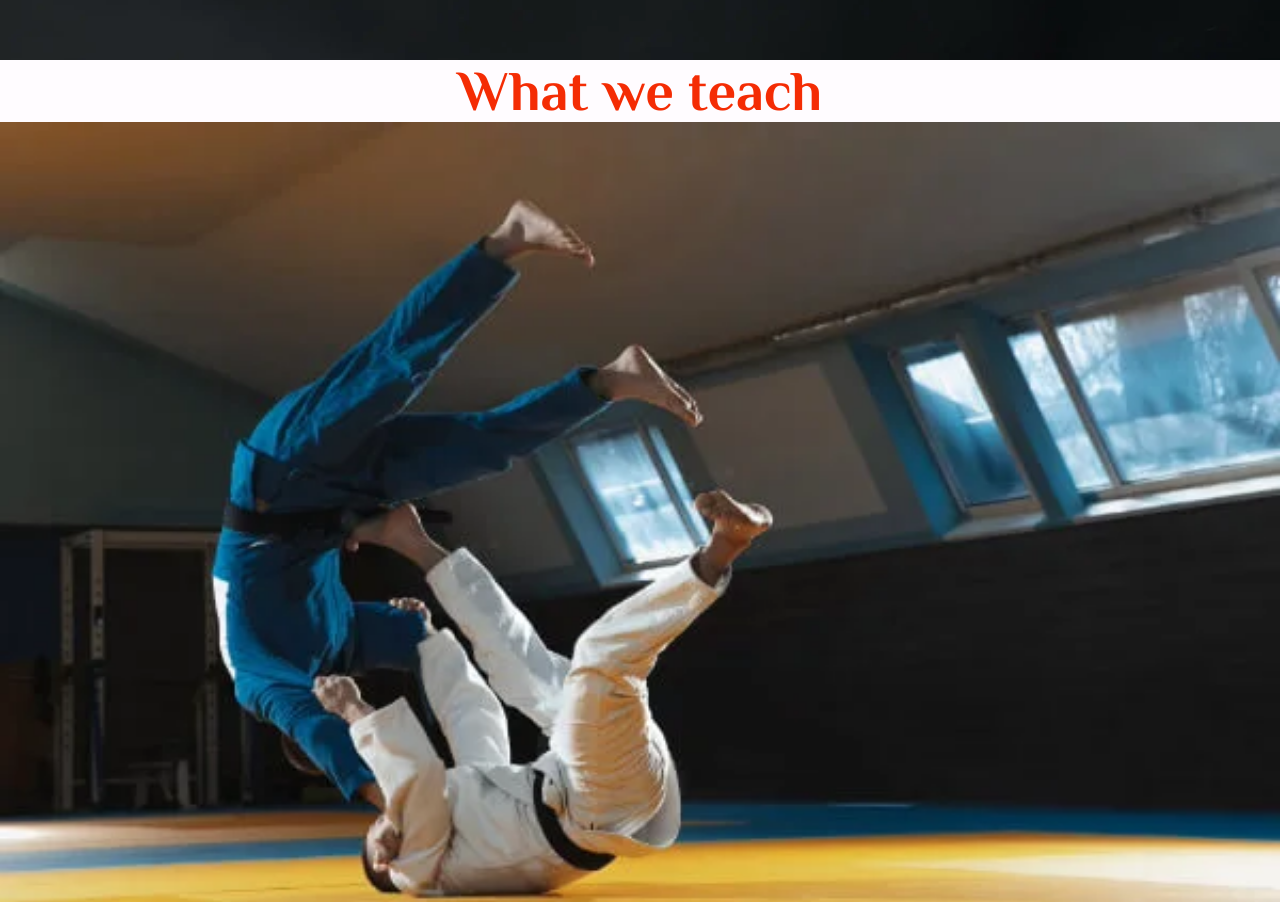
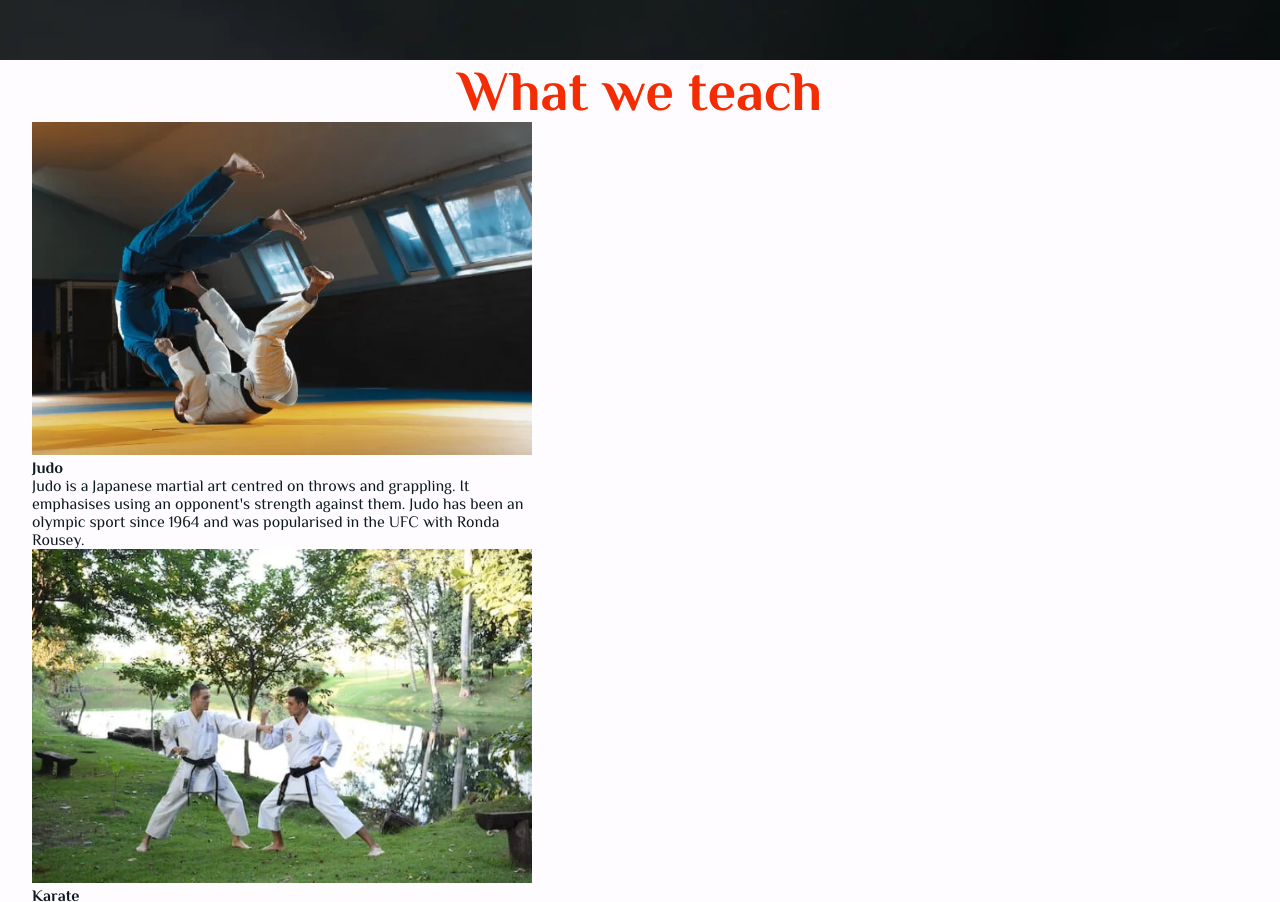
Before and after one commit to davep33l/fusion_fighters, a plain HTML site: page index.html in a window 1280 px wide. Shown: the part 740-1642 px from the top of the page. Drawn offline with Linux system fonts and the light colour scheme.

Commit message:
added padding to styles container and set a max width on each card

```diff
--- a/assets/css/style.css
+++ b/assets/css/style.css
@@ -195,6 +195,15 @@ section {
 
 /* Styles Section */
 
+.styles-container {
+    padding: 0 2rem;
+
+}
+
+.style-card {
+    max-width: 500px;
+}
+
 .style-image img {
     width: 100%;
     height: auto;
```
